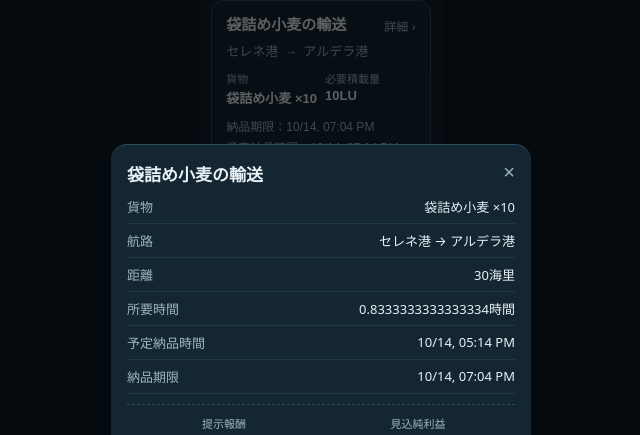
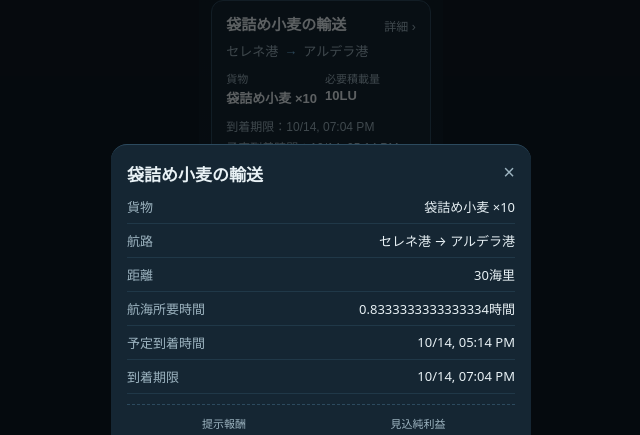
Before and after one commit to Shienori/shioji-no-shokai, a React (Vite) app in the folder shioji-no-shokai-mvp/: page / in a window 1280 px wide. Both pictures are taken after a click on the button 640 px from the left and 293 px from the top of the page. Shown: the part 179-614 px from the top of the page, without its empty margins (319-959 px from the left). Built offline with nearby package versions, Linux system fonts and the light colour scheme.

Commit message:
契約期限を到着時点へ変更
- 到着期限を積込＋航海時間の1.5倍に設定
- 到着時に遅延判定と報酬減額を確定
- 揚荷完了後に到着時判定で報酬を受領
- 契約・Fleet・精算の表示を到着期限基準へ変更

Refs #5
Refs #6

```diff
--- a/shioji-no-shokai-mvp/src/components/contract/ContractCard.tsx
+++ b/shioji-no-shokai-mvp/src/components/contract/ContractCard.tsx
@@ -18,14 +18,14 @@ export function ContractCard({ contract, onSelect }: ContractCardProps) {
   const requiredLoadUnits = cargo.loadUnitsPerUnit * contract.quantity;
   const realDeadlineMs = (contract.deadlineHours * 60 * 60 * 1000) / GAME_TIME_MULTIPLIER;
   const deadlineTime = new Date(Date.now() + realDeadlineMs);
-  const estimatedDeliveryTime = new Date(Date.now() + route.baseVoyageHours * 60 * 60 * 1000 / GAME_TIME_MULTIPLIER);
+  const estimatedArrivalTime = new Date(Date.now() + route.baseVoyageHours * 60 * 60 * 1000 / GAME_TIME_MULTIPLIER);
   const deadlineLabel = deadlineTime.toLocaleString([], {
     month: "2-digit",
     day: "2-digit",
     hour: "2-digit",
     minute: "2-digit",
   });
-  const estimatedDeliveryLabel = estimatedDeliveryTime.toLocaleString([], {
+  const estimatedArrivalLabel = estimatedArrivalTime.toLocaleString([], {
     month: "2-digit",
     day: "2-digit",
     hour: "2-digit",
@@ -53,8 +53,8 @@ export function ContractCard({ contract, onSelect }: ContractCardProps) {
           <span className="contract-fact-value">{requiredLoadUnits}LU</span>
         </div>
       </div>
-      <p className="contract-deadline">納品期限：{deadlineLabel}</p>
-      <p className="contract-estimated-delivery">予定納品時間：{estimatedDeliveryLabel}</p>
+      <p className="contract-deadline">到着期限：{deadlineLabel}</p>
+      <p className="contract-estimated-delivery">予定到着時間：{estimatedArrivalLabel}</p>
       <div className="contract-reward">
         <div className="contract-reward-item">
           <span className="contract-fact-label">提示報酬</span>
--- a/shioji-no-shokai-mvp/src/components/contract/ContractDetailModal.tsx
+++ b/shioji-no-shokai-mvp/src/components/contract/ContractDetailModal.tsx
@@ -23,14 +23,14 @@ export function ContractDetailModal({ contract, canAccept, onAccept, onClose }:
   const netProfit = contract.offeredReward - expense;
   const realDeadlineMs = (contract.deadlineHours * 60 * 60 * 1000) / GAME_TIME_MULTIPLIER;
   const deadlineTime = new Date(Date.now() + realDeadlineMs);
-  const estimatedDeliveryTime = new Date(Date.now() + route.baseVoyageHours * 60 * 60 * 1000 / GAME_TIME_MULTIPLIER);
+  const estimatedArrivalTime = new Date(Date.now() + route.baseVoyageHours * 60 * 60 * 1000 / GAME_TIME_MULTIPLIER);
   const deadlineLabel = deadlineTime.toLocaleString([], {
     month: "2-digit",
     day: "2-digit",
     hour: "2-digit",
     minute: "2-digit",
   });
-  const estimatedDeliveryLabel = estimatedDeliveryTime.toLocaleString([], {
+  const estimatedArrivalLabel = estimatedArrivalTime.toLocaleString([], {
     month: "2-digit",
     day: "2-digit",
     hour: "2-digit",
@@ -45,9 +45,9 @@ export function ContractDetailModal({ contract, canAccept, onAccept, onClose }:
         <div className="kv"><span>貨物</span><span>{cargo.name} ×{contract.quantity}</span></div>
         <div className="kv"><span>航路</span><span>{fromPort.name} → {toPort.name}</span></div>
         <div className="kv"><span>距離</span><span>{route.distance}海里</span></div>
-        <div className="kv"><span>所要時間</span><span>{route.baseVoyageHours / GAME_TIME_MULTIPLIER}時間</span></div>
-        <div className="kv"><span>予定納品時間</span><span>{estimatedDeliveryLabel}</span></div>
-        <div className="kv"><span>納品期限</span><span>{deadlineLabel}</span></div>
+        <div className="kv"><span>航海所要時間</span><span>{route.baseVoyageHours / GAME_TIME_MULTIPLIER}時間</span></div>
+        <div className="kv"><span>予定到着時間</span><span>{estimatedArrivalLabel}</span></div>
+        <div className="kv"><span>到着期限</span><span>{deadlineLabel}</span></div>
         <div className="reward-row">
           <div className="reward-item"><div className="label">提示報酬</div><div className="value">{contract.offeredReward}G</div></div>
           <div className="reward-item net"><div className="label">見込純利益</div><div className="value">{netProfit}G</div></div>
--- a/shioji-no-shokai-mvp/src/components/fleet/FleetPanel.tsx
+++ b/shioji-no-shokai-mvp/src/components/fleet/FleetPanel.tsx
@@ -41,9 +41,9 @@ export function FleetPanel({ ship, voyage, contract, progress, operationTime }:
   const remainingOperationMs = voyage ? Math.max(0, voyage.estimatedArrivalAt - operationTime) : 0;
   const remainingMs = remainingOperationMs / 6;
   const deadlineTime = contract ? new Date(contract.deadlineAt) : null;
-  const estimatedDeliveryTime = new Date(Date.now() + remainingMs);
+  const estimatedArrivalTime = new Date(Date.now() + remainingMs);
   const deadlineLabel = deadlineTime ? formatClock(deadlineTime.getTime()) : "";
-  const estimatedDeliveryLabel = voyage ? formatClock(estimatedDeliveryTime.getTime()) : "";
+  const estimatedArrivalLabel = voyage ? formatClock(estimatedArrivalTime.getTime()) : "";
 
   const voyageProgress = voyage && contract
     ? calculateVoyageProgress(voyage, contract, operationTime)
@@ -85,9 +85,16 @@ export function FleetPanel({ ship, voyage, contract, progress, operationTime }:
         <div className="kv"><span>HEX座標</span><span>{currentHexId}</span></div>
         {voyage && (
           <>
-            <div className="kv"><span>所要時間</span><span>{formatDuration(remainingMs)}</span></div>
-            <div className="kv"><span>予定納品時間</span><span>{estimatedDeliveryLabel}</span></div>
-            <div className="kv"><span>納品期限</span><span>{deadlineLabel}</span></div>
+            {voyage.phase === "sailing" && (
+              <div className="kv"><span>到着までの所要時間</span><span>{formatDuration(remainingMs)}</span></div>
+            )}
+            {voyage.phase === "sailing" && (
+              <div className="kv"><span>予定到着時間</span><span>{estimatedArrivalLabel}</span></div>
+            )}
+            <div className="kv"><span>到着期限</span><span>{deadlineLabel}</span></div>
+            {voyage.phase !== "sailing" && voyage.phase !== "loading" && (
+              <div className="kv"><span>到着判定</span><span>{voyage.isOnTime ? "期限内到着" : `${voyage.arrivalLateHours}時間遅延`}</span></div>
+            )}
           </>
         )}
       </div>
@@ -115,6 +122,7 @@ export function FleetPanel({ ship, voyage, contract, progress, operationTime }:
         <div className="kv"><span>操作時間</span><span>{formatOperationTime(operationTime)}</span></div>
         <div className="kv"><span>出発時刻</span><span>{voyage ? formatOperationTime(voyage.departedAt) : "-"}</span></div>
         <div className="kv"><span>到着予定</span><span>{voyage ? formatOperationTime(voyage.estimatedArrivalAt) : "-"}</span></div>
+        <div className="kv"><span>到着期限</span><span>{voyage ? formatOperationTime(voyage.arrivalDeadlineAt) : "-"}</span></div>
         <div className="kv"><span>保存中HEX</span><span>{ship.currentHexId}</span></div>
         <div className="kv"><span>経路HEX</span><span>{routeHexIds.join(" → ") || "-"}</span></div>
       </details>
--- a/shioji-no-shokai-mvp/src/components/settlement/SettlementModal.tsx
+++ b/shioji-no-shokai-mvp/src/components/settlement/SettlementModal.tsx
@@ -13,7 +13,7 @@ export function SettlementModal({ result, onConfirm }: SettlementModalProps) {
       <div className="modal">
         <h2>契約完了</h2>
         <div className="kv"><span>提示報酬</span><span>{result.offeredReward}G</span></div>
-        <div className="kv"><span>期限超過</span><span>{result.lateHours > 0 ? `${result.lateHours}時間` : "なし"}</span></div>
+        <div className="kv"><span>到着遅延</span><span>{result.lateHours > 0 ? `${result.lateHours}時間` : "なし"}</span></div>
         <div className="kv"><span>経費</span><span>-{result.expense}G</span></div>
         <div className="kv"><span>最終受取額</span><span style={{ color: "var(--green)", fontWeight: 700 }}>{result.finalPayout}G</span></div>
         <div className="kv"><span>荷主別評判</span><span>{result.reputationChange > 0 ? "+" : ""}{result.reputationChange}</span></div>
--- a/shioji-no-shokai-mvp/src/domain/settlement.ts
+++ b/shioji-no-shokai-mvp/src/domain/settlement.ts
@@ -15,20 +15,14 @@ export interface SettlementResult {
   reputationChange: number;
 }
 
-export function calculateLateHours(unloadingCompletedAt: number, deadlineAt: number): number {
-  if (unloadingCompletedAt <= deadlineAt) return 0;
-  return Math.floor((unloadingCompletedAt - deadlineAt) / (60 * 60 * 1000));
-}
-
 export function calculateLatePenalty(offeredReward: Gold, lateHours: number): Gold {
   if (lateHours <= 0) return 0;
   return Math.floor(offeredReward * LATE_PENALTY_RATE_PER_HOUR * lateHours);
 }
 
 export function settleContract(contract: AcceptedContract, voyage: Voyage): SettlementResult {
-  const unloadingCompletedAt = voyage.completedAtWorldTime ?? Date.now();
-  const lateHours = calculateLateHours(unloadingCompletedAt, contract.deadlineAt);
-  const isOnTime = lateHours <= 0;
+  const lateHours = voyage.arrivalLateHours;
+  const isOnTime = voyage.isOnTime;
   const latePenalty = calculateLatePenalty(contract.reward.offeredReward, lateHours);
   const receivedReward = Math.max(0, contract.reward.offeredReward - latePenalty);
   const expense = calculateExpense(receivedReward);
--- a/shioji-no-shokai-mvp/src/domain/types.ts
+++ b/shioji-no-shokai-mvp/src/domain/types.ts
@@ -24,7 +24,7 @@ export interface ContractTemplate { id: ContractId; shipperId: ShipperId; routeI
 export interface ContractRewardBreakdown { cargoValue: Gold; voyageDistanceAllowance: Gold; otherAdjustment: Gold; offeredReward: Gold; }
 export interface AcceptedContract { id: ContractId; templateId: ContractId; shipperId: ShipperId; routeId: RouteId; cargoId: CargoId; quantity: number; reward: ContractRewardBreakdown; acceptedAt: RealTimeMs; deadlineAt: RealTimeMs; }
 export interface Ship { id: ShipId; name: string; kind: ShipKind; maxLoadUnits: LoadUnits; baseSpeedKnots: number; currentPortId: PortId; currentHexId: string; status: ShipStatus; activeContractId: ContractId | null; }
-export interface Voyage { id: string; shipId: ShipId; contractId: ContractId; phase: VoyagePhase; loadingStartedAt: OperationTimeMs; loadingCompletedAt: OperationTimeMs; departedAt: OperationTimeMs; estimatedArrivalAt: OperationTimeMs; arrivedAt: OperationTimeMs | null; unloadingStartedAt: OperationTimeMs | null; unloadingCompletedAt: OperationTimeMs | null; completedAtWorldTime: RealTimeMs | null; settled: boolean; }
+export interface Voyage { id: string; shipId: ShipId; contractId: ContractId; phase: VoyagePhase; loadingStartedAt: OperationTimeMs; loadingCompletedAt: OperationTimeMs; departedAt: OperationTimeMs; estimatedArrivalAt: OperationTimeMs; arrivalDeadlineAt: OperationTimeMs; arrivedAt: OperationTimeMs | null; arrivalLateHours: number; isOnTime: boolean; unloadingStartedAt: OperationTimeMs | null; unloadingCompletedAt: OperationTimeMs | null; completedAtWorldTime: RealTimeMs | null; settled: boolean; }
 export interface ReputationState { shipperId: ShipperId; value: number; }
 export interface GameState { playerId: string; currentGameTime: RealTimeMs; operationTime: OperationTimeMs; lastRealTimeSyncedAt: RealTimeMs; money: Gold; ships: Ship[]; activeVoyage: Voyage | null; acceptedContract: AcceptedContract | null; offeredContractIds: ContractId[]; acceptedContractIds: ContractId[]; reputations: ReputationState[]; tutorialCompleted: boolean; }
 export interface SaveData { version: number; savedAtRealTime: RealTimeMs; gameState: GameState; }
--- a/shioji-no-shokai-mvp/src/domain/voyage.ts
+++ b/shioji-no-shokai-mvp/src/domain/voyage.ts
@@ -1,6 +1,8 @@
 import type { AcceptedContract, Route, Ship, Voyage } from "./types";
 import { getRouteById } from "../data/routes";
 import { getCargoById } from "../data/cargos";
+
+const HOUR_MS = 60 * 60 * 1000;
 
 export function createVoyage(contract: AcceptedContract, ship: Ship, operationTime: number): Voyage {
   const cargo = getCargoById(contract.cargoId);
@@ -8,6 +10,7 @@ export function createVoyage(contract: AcceptedContract, ship: Ship, operationTi
   const loadingDurationMs = cargo.loadingTimeMsPerUnit * contract.quantity;
   const loadingCompletedAt = operationTime + loadingDurationMs;
   const voyageDurationMs = route.baseVoyageHours * 60 * 60 * 1000;
+  const arrivalDeadlineAt = operationTime + Math.round((loadingDurationMs + voyageDurationMs) * 1.5);
 
   return {
     id: `voyage_${contract.id}`,
@@ -18,7 +21,10 @@ export function createVoyage(contract: AcceptedContract, ship: Ship, operationTi
     loadingCompletedAt,
     departedAt: loadingCompletedAt,
     estimatedArrivalAt: loadingCompletedAt + voyageDurationMs,
+    arrivalDeadlineAt,
     arrivedAt: null,
+    arrivalLateHours: 0,
+    isOnTime: true,
     unloadingStartedAt: null,
     unloadingCompletedAt: null,
     completedAtWorldTime: null,
@@ -40,7 +46,18 @@ function progressLoading(voyage: Voyage, operationTime: number): Voyage {
 
 function progressSailing(voyage: Voyage, operationTime: number): Voyage {
   if (voyage.phase !== "sailing" || operationTime < voyage.estimatedArrivalAt) return voyage;
-  return { ...voyage, phase: "unloading", arrivedAt: voyage.estimatedArrivalAt, unloadingStartedAt: voyage.estimatedArrivalAt };
+
+  const arrivedAt = voyage.estimatedArrivalAt;
+  const lateHours = calculateArrivalLateHours(arrivedAt, voyage.arrivalDeadlineAt);
+
+  return {
+    ...voyage,
+    phase: "unloading",
+    arrivedAt,
+    arrivalLateHours: lateHours,
+    isOnTime: lateHours <= 0,
+    unloadingStartedAt: arrivedAt
+  };
 }
 
 function progressUnloading(voyage: Voyage, contract: AcceptedContract, operationTime: number, currentRealTime: number): Voyage {
@@ -61,6 +78,11 @@ function progressUnloading(voyage: Voyage, contract: AcceptedContract, operation
   };
 }
 
+export function calculateArrivalLateHours(arrivedAt: number, arrivalDeadlineAt: number): number {
+  if (arrivedAt <= arrivalDeadlineAt) return 0;
+  return Math.floor((arrivedAt - arrivalDeadlineAt) / HOUR_MS);
+}
+
 export function calculateVoyageProgress(voyage: Voyage, contract: AcceptedContract, operationTime: number): number {
   if (voyage.phase === "loading") {
     const total = voyage.loadingCompletedAt - voyage.loadingStartedAt;
--- a/shioji-no-shokai-mvp/src/state/gameStore.ts
+++ b/shioji-no-shokai-mvp/src/state/gameStore.ts
@@ -180,10 +180,9 @@ export const useGameStore = create<GameStore>((set, get) => ({
     if (ship.maxLoadUnits < requiredLoadUnits) return;
 
     const loadingDurationMs = cargo.loadingTimeMsPerUnit * template.quantity;
-    const unloadingDurationMs = cargo.unloadingTimeMsPerUnit * template.quantity;
     const voyageDurationMs = route.baseVoyageHours * 60 * 60 * 1000;
-    const totalOperationDurationMs = loadingDurationMs + voyageDurationMs + unloadingDurationMs;
-    const contractTimeLimitMs = Math.round((totalOperationDurationMs / 6) * 1.5);
+    const arrivalOperationDurationMs = loadingDurationMs + voyageDurationMs;
+    const contractTimeLimitMs = Math.round((arrivalOperationDurationMs / 6) * 1.5);
 
     const reward = createRewardBreakdown(cargo.unitPrice * template.quantity, route.distance <= 30 ? 20 : route.distance <= 60 ? 35 : 60);
 
```
Also changed, not shown: 1 other file (tests, documents, lock files or other folders).
